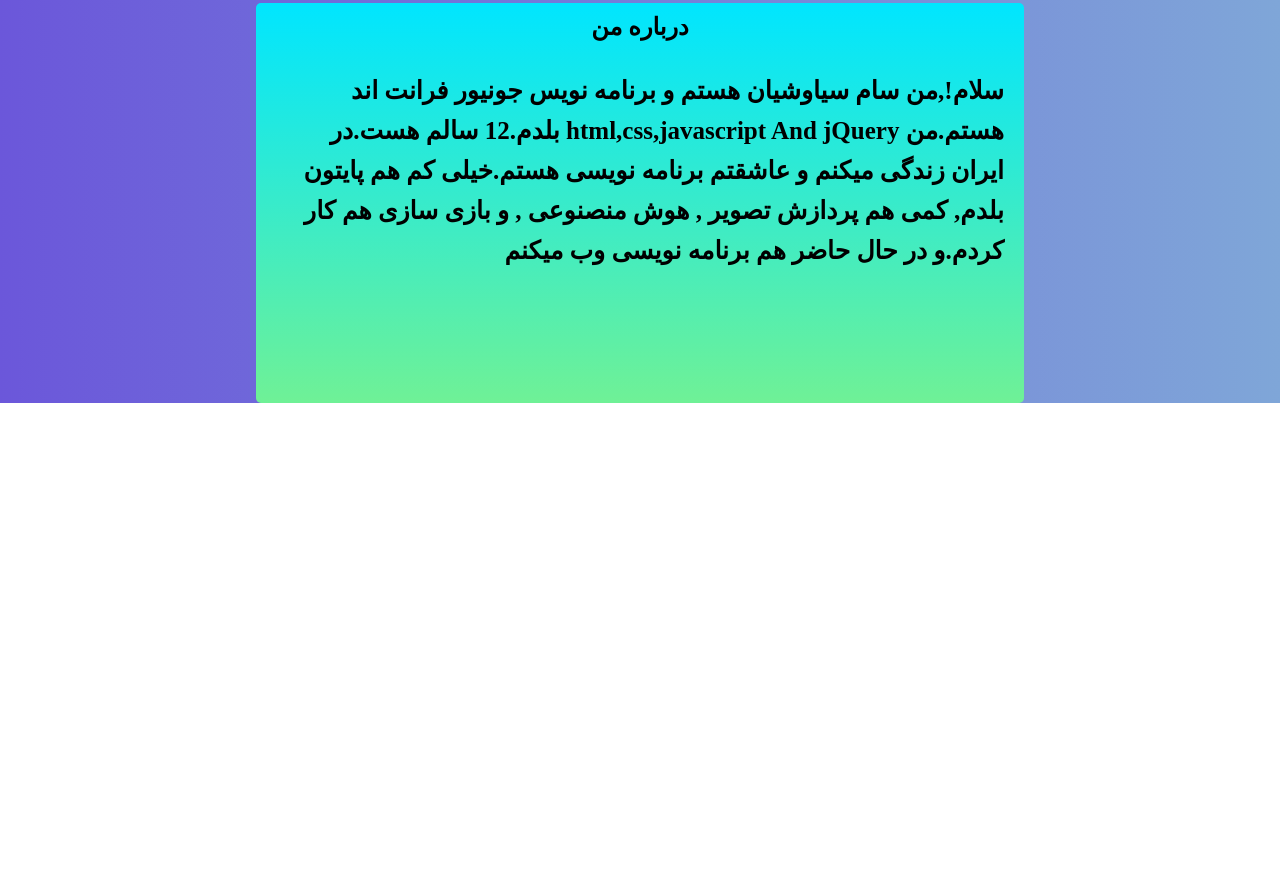
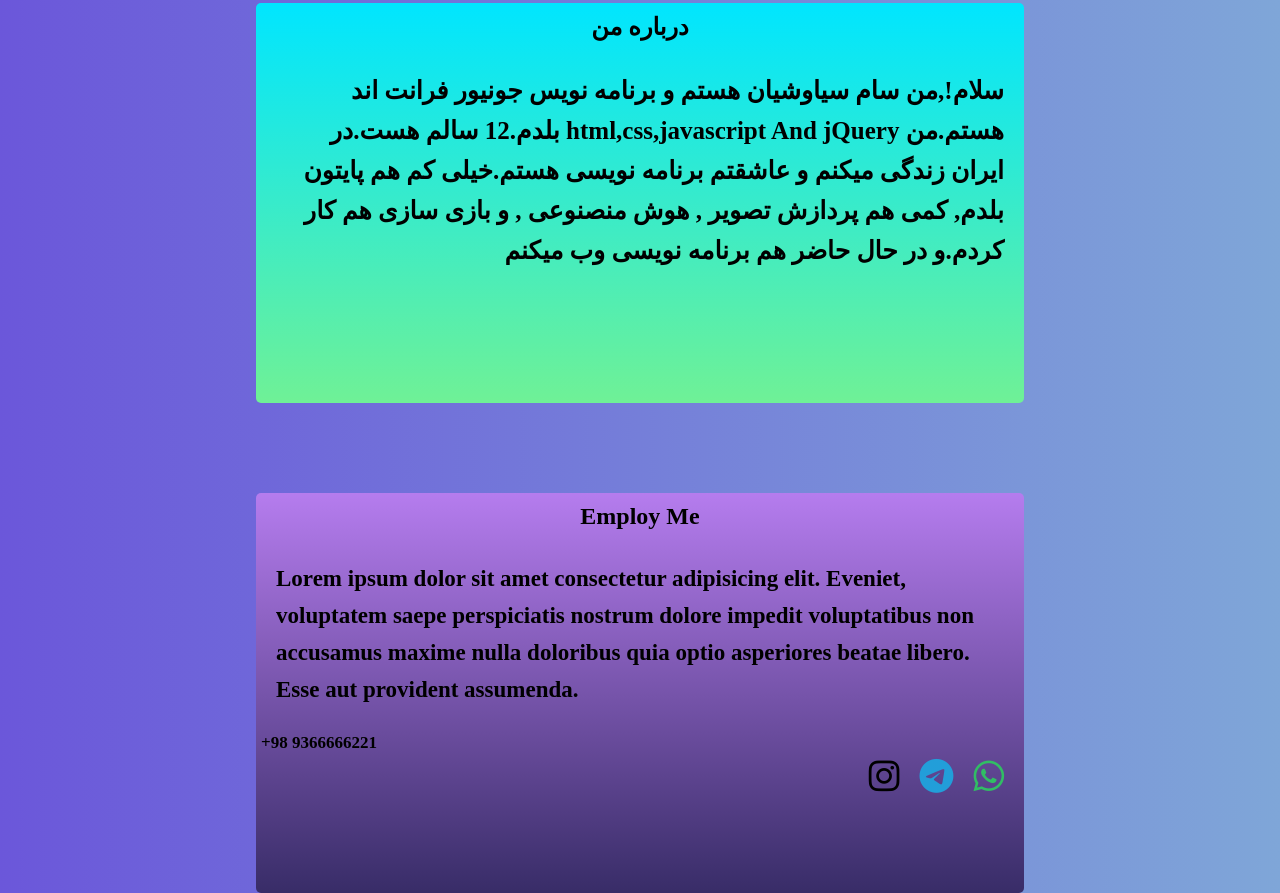
Before and after one commit to sam-siavoshian/Sam-Siavoshian-Web-Site, a plain HTML site: page fa/index.html in a window 1280 px wide. Shown: the part 897-1790 px from the top of the page. Before the commit the page ends 1300 px from the top, so only its background shows below. Drawn offline with nearby package versions, Linux system fonts and the light colour scheme.

Commit message:
Sam-Project

```diff
--- a/fa/css/style.css
+++ b/fa/css/style.css
@@ -127,3 +127,48 @@ html{
   line-height: 40px;
   direction: rtl;
 }
+/* Creat Employ Section */
+.employ {
+  display: flex;
+  justify-content: center;
+  margin-top: 7%;
+}
+.employ-container {
+  height: 50vh;
+  width: 60%;
+  border-radius: 5px;
+  /* Make Gradient */
+  background: hsla(252, 40%, 29%, 1);
+  background: linear-gradient(90deg, hsla(252, 40%, 29%, 1) 0%, hsla(270, 77%, 71%, 1) 100%);
+  background: -moz-linear-gradient(90deg, hsla(252, 40%, 29%, 1) 0%, hsla(270, 77%, 71%, 1) 100%);
+  background: -webkit-linear-gradient(90deg, hsla(252, 40%, 29%, 1) 0%, hsla(270, 77%, 71%, 1) 100%);
+}
+.employ-title {
+  text-align: center;
+  padding: 10px;
+}
+.employ-description {
+  font-size: 23px;
+  padding: 20px;
+  line-height: 37px;
+}
+/* Make Social Media Icon And Phone Number*/
+.phoneNumber {
+  padding: 5px;
+  font-size: 17px;
+  cursor: pointer;
+}
+.socialMediaIcon-ol {
+  display: flex;
+  justify-content: flex-end;
+}
+.socialMediaIcon {
+  font-size: 35px;
+  margin-right: 20px;
+}
+.fa-telegram {
+  color: #229ED9;
+}
+.fa-whatsapp {
+  color: #31bd64;
+}
--- a/fa/index.html
+++ b/fa/index.html
@@ -17,11 +17,11 @@
             <div class="img-parent">
               <img src="images/Sam-logo.jpg" class="nav-img" alt="nav-img">
             </div>
-            <li class="pc-li"><a class="pc-a pc-a1" href="#send-user-to-workSimple">نمونه کار</a></li>
-            <li class="pc-li"><a class="pc-a pc-a2" href="#send-user-to-aboutMe">درباره من</a></li>
-            <li class="pc-li"><a class="pc-a pc-a3" href="#">استخدام من</a></li>
+            <li class="pc-li"><a class="pc-a" href="#send-user-to-workSimple">نمونه کار</a></li>
+            <li class="pc-li"><a class="pc-a" href="#send-user-to-aboutMe">درباره من</a></li>
+            <li class="pc-li"><a class="pc-a" href="#send-user-to-employ">استخدام من</a></li>
             <button class="darkMode"><i class="far fa-moon darkModeIcon"></i></button>
-            <button class="ChangeLang"><a href="#" class="English Language">English</a>/<a href="../fa/index.html" class="Farsi Language">فارسی</a></button>
+            <button class="ChangeLang"><a href="../en/index.html" class="English Language">English</a>/<a href="#" class="Farsi Language">فارسی</a></button>
           </ul>
         </nav>
       </div>
@@ -78,6 +78,26 @@
 
     <!-- End Creat About Me Section-->
 
+      <!-- Start Creat Employ Section-->
+
+  <section class="employ">
+    <div class="employ-container">
+      <h2 class="employ-title">Employ Me</h2>
+      <p class="employ-description">
+        Lorem ipsum dolor sit amet consectetur adipisicing elit. Eveniet, voluptatem saepe perspiciatis nostrum dolore impedit voluptatibus non accusamus maxime nulla doloribus quia optio asperiores beatae libero. Esse aut provident assumenda.
+      </p>
+      <h4 class="phoneNumber"><a href="tel:989366666221"><strong>+98 9366666221</strong></a></h4>
+      <ol class="socialMediaIcon-ol">
+        <li><a href="https://instagram.com/samsiavoshian" target="_blank"><i class="fa-brands fa-instagram socialMediaIcon"></i></a></li>
+        <li><a href="https://t.me/sami_siavoshian" target="_blank"><i class="fa-brands fa-telegram socialMediaIcon"></i></a></li>
+        <li><a href="https://wa.me/989366666221" target="_blank"><i class="fa-brands fa-whatsapp socialMediaIcon"></i></a></li>
+      </ol>
+    </div>
+    <p id="send-user-to-employ"></p>
+  </section>
+
+  <!-- End Creat Employ Section-->
+
     <!-- Link Js Files -->
     <script src="https://ajax.googleapis.com/ajax/libs/jquery/3.6.0/jquery.min.js"></script>
     <script src="js/script.js"></script>
```
Also changed, not shown: en/css/style.css (+10 -0 lines), en/index.html (+4 -3 lines).
